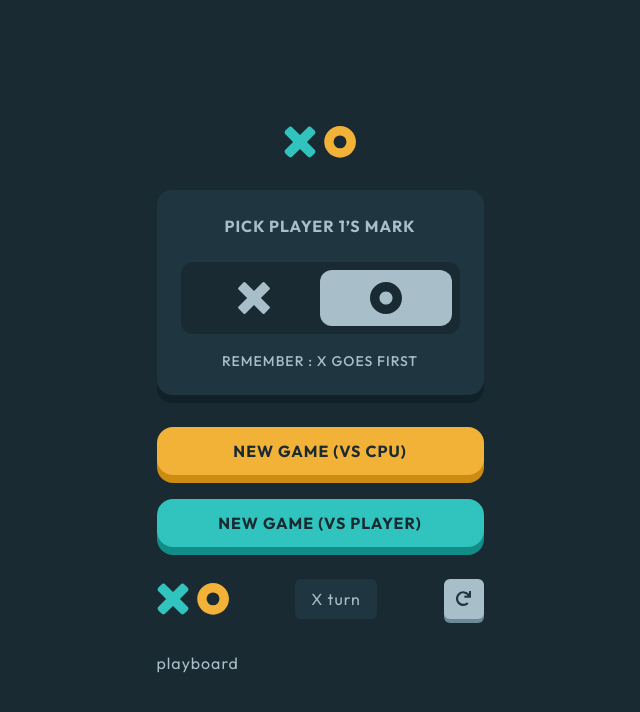
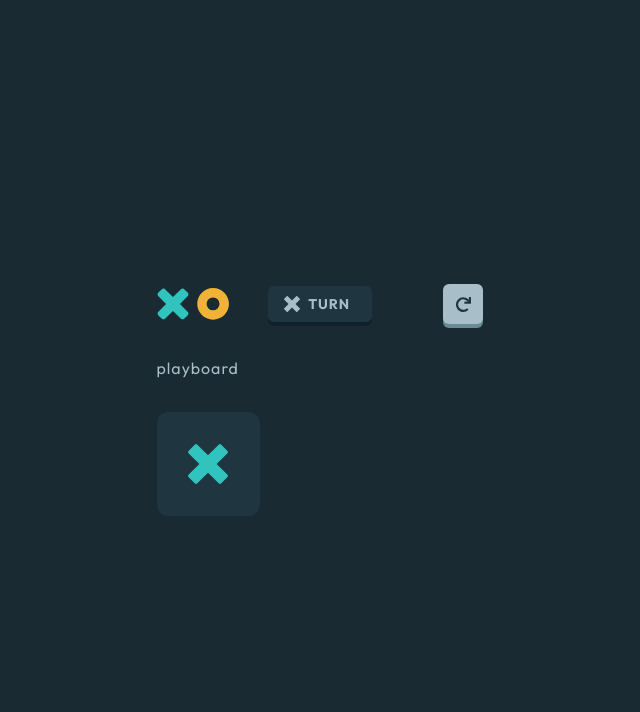
Before and after one commit to keremenen/modern-tic-tac-toe, a React (Vite) app: page / in a window 1280 px wide. Shown: the top 712 px of the page, without its empty margins (320-960 px from the left). Built offline with nearby package versions, Linux system fonts and the light colour scheme.

Commit message:
WIP build board grid

```diff
--- a/src/App.tsx
+++ b/src/App.tsx
@@ -1,10 +1,10 @@
 import GameBoard from "./components/game-board";
-import SettingsBoard from "./components/settings-board";
+// import SettingsBoard from "./components/settings-board";
 
 function App() {
   return (
     <section className="flex w-full max-w-[327px] flex-col gap-8">
-      <SettingsBoard />
+      {/* <SettingsBoard /> */}
       <GameBoard />
     </section>
   );
--- /dev/null
+++ b/src/assets/icons/icon-x.tsx
@@ -0,0 +1,19 @@
+import { cn } from "../../lib/utils";
+
+export default function IconX({ className }: { className?: string }) {
+  return (
+    <svg
+      width="100%"
+      height="100%"
+      xmlns="http://www.w3.org/2000/svg"
+      viewBox="0 0 64 64"
+      className={cn(className)}
+    >
+      <path
+        d="M15.002 1.147 32 18.145 48.998 1.147a3 3 0 0 1 4.243 0l9.612 9.612a3 3 0 0 1 0 4.243L45.855 32l16.998 16.998a3 3 0 0 1 0 4.243l-9.612 9.612a3 3 0 0 1-4.243 0L32 45.855 15.002 62.853a3 3 0 0 1-4.243 0L1.147 53.24a3 3 0 0 1 0-4.243L18.145 32 1.147 15.002a3 3 0 0 1 0-4.243l9.612-9.612a3 3 0 0 1 4.243 0Z"
+        fill="#31C3BD"
+        fill-rule="evenodd"
+      />
+    </svg>
+  );
+}
--- a/src/components/game-board.tsx
+++ b/src/components/game-board.tsx
@@ -1,15 +1,32 @@
 import Button from "./button";
 import Logo from "./logo";
+import IconX from "../assets/icons/icon-x";
 
 export default function GameBoard() {
   return (
     <>
-      <div className="flex items-center justify-between">
+      <div className="grid grid-flow-row grid-cols-3 items-center gap-2">
         <Logo />
-        <div className="shadow-[0_4px_#10212A rounded-md bg-navy-secondary px-4 py-2">
-          X turn
+        <div className="flex items-center gap-2 rounded-md bg-navy-secondary px-4 py-2 text-sm font-bold uppercase shadow-[0_4px_#10212A]">
+          <svg
+            width="16"
+            height="16"
+            xmlns="http://www.w3.org/2000/svg"
+            viewBox="0 0 64 64"
+          >
+            <path
+              d="M15.002 1.147 32 18.145 48.998 1.147a3 3 0 0 1 4.243 0l9.612 9.612a3 3 0 0 1 0 4.243L45.855 32l16.998 16.998a3 3 0 0 1 0 4.243l-9.612 9.612a3 3 0 0 1-4.243 0L32 45.855 15.002 62.853a3 3 0 0 1-4.243 0L1.147 53.24a3 3 0 0 1 0-4.243L18.145 32 1.147 15.002a3 3 0 0 1 0-4.243l9.612-9.612a3 3 0 0 1 4.243 0Z"
+              className="fill-gray"
+              fill-rule="evenodd"
+            />
+          </svg>{" "}
+          turn
         </div>
-        <Button color="gray" variant="secondary" className="size-[40px]">
+        <Button
+          color="gray"
+          variant="secondary"
+          className="size-[40px] justify-self-end"
+        >
           <svg
             width="15"
             height="15"
@@ -24,6 +41,11 @@ export default function GameBoard() {
         </Button>
       </div>
       <div>playboard</div>
+      <div className="grid grid-cols-3 gap-2">
+        <button className="flex aspect-square items-center justify-center rounded-xl bg-navy-secondary">
+          <IconX className="size-10" />
+        </button>
+      </div>
     </>
   );
 }
```
